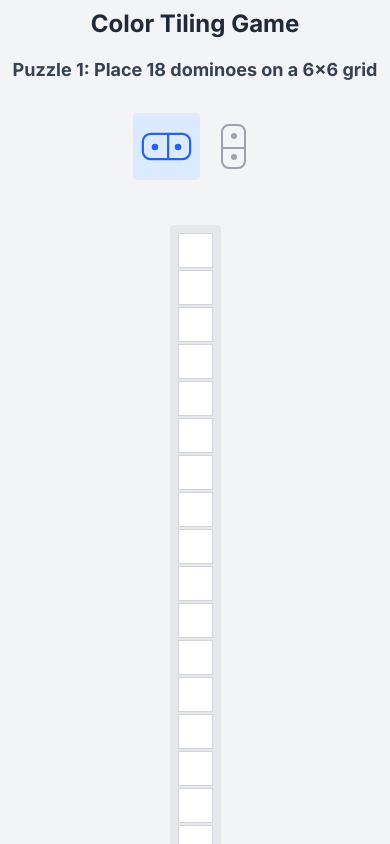
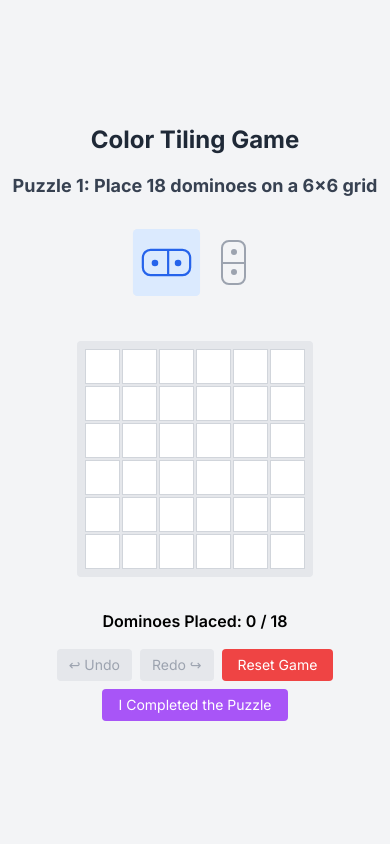
Before and after one commit to dhyan14/color-tiling, a Next.js app: page / in a window 390 px wide. Shown: the top 844 px of the page. Built offline with nearby package versions, Linux system fonts and the light colour scheme.

Commit message:
Refactor GameBoard component to dynamically set grid column classes based on puzzle dimensions, enhancing layout flexibility and responsiveness. This change improves the rendering logic for different grid sizes.

```diff
--- a/src/components/GameBoard.tsx
+++ b/src/components/GameBoard.tsx
@@ -265,23 +265,28 @@ export default function GameBoard() {
   ]);
 
   const createEmptyGrid = (puzzleConfig: PuzzleConfig): Cell[][] => {
-    const height = puzzleConfig.gridSize;
-    const width = puzzleConfig.gridWidth || puzzleConfig.gridSize;
-
-    const grid = Array(height).fill(null).map(() =>
-      Array(width).fill(null).map(() => ({
+    const rows = puzzleConfig.gridSize;
+    const cols = puzzleConfig.gridWidth || puzzleConfig.gridSize;
+    const grid: Cell[][] = Array(rows).fill(null).map(() =>
+      Array(cols).fill(null).map(() => ({
         isOccupied: false,
         dominoId: null,
         orientation: null,
-        isFirst: false,
-        isBlocked: false,
-        rotation: 0,
-        isReflected: false
+        isFirst: false
       }))
     );
 
+    // Mark blocked cells
     puzzleConfig.blockedCells.forEach(({ row, col }) => {
-      grid[row][col].isBlocked = true;
+      if (row < rows && col < cols) {
+        grid[row][col] = {
+          isOccupied: false,
+          dominoId: null,
+          orientation: null,
+          isFirst: false,
+          isBlocked: true
+        };
+      }
     });
 
     return grid;
@@ -835,7 +840,12 @@ export default function GameBoard() {
       )}
 
       <div className="w-full overflow-x-auto flex justify-center">
-        <div className={`inline-grid grid-cols-${currentPuzzle.gridWidth || currentPuzzle.gridSize} gap-0.5 sm:gap-1 bg-gray-200 p-2 rounded`}>
+        <div className={`inline-grid ${
+          currentPuzzle.gridWidth === 5 ? 'grid-cols-5' :
+          currentPuzzle.gridSize === 8 ? 'grid-cols-8' :
+          currentPuzzle.gridSize === 6 ? 'grid-cols-6' :
+          currentPuzzle.gridSize === 4 ? 'grid-cols-4' : ''
+        } gap-0.5 sm:gap-1 bg-gray-200 p-2 rounded`}>
           {currentState.grid.map((row, rowIndex) => (
             row.map((cell, colIndex) => {
               const isPartOfPiece = cell.isOccupied;
```
